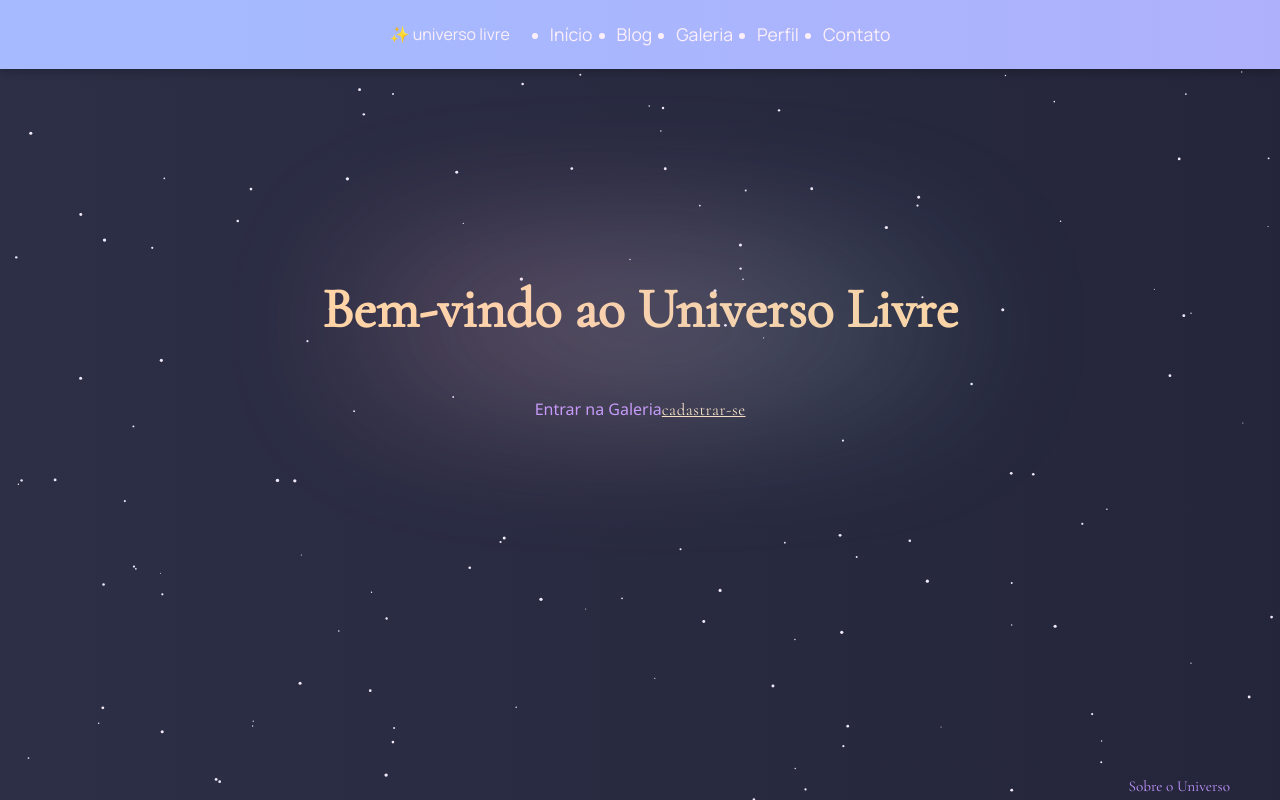
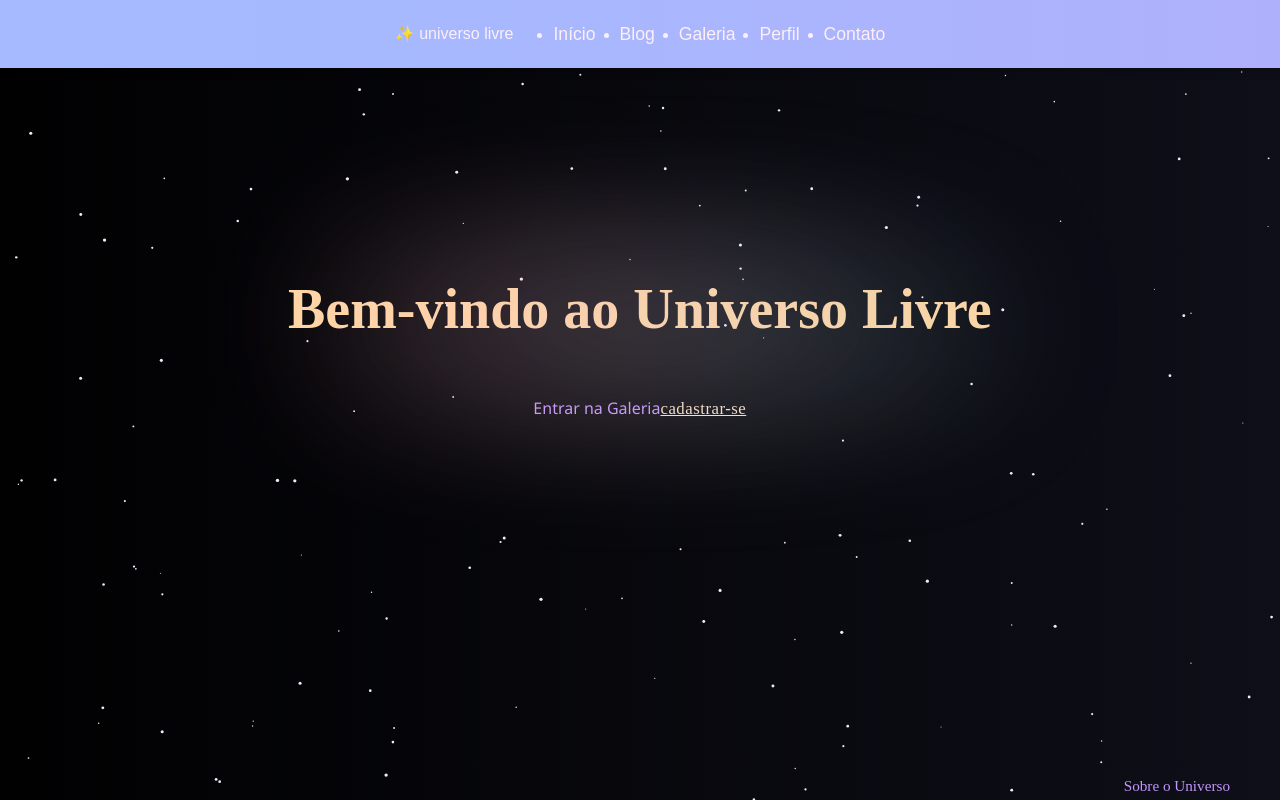
Before and after one commit to EmmyKnives1/Universe, a React (Create React App) app: page / in a window 1280 px wide. Built offline with nearby package versions, Linux system fonts and the light colour scheme.

Commit message:
att font

```diff
--- a/public/index.html
+++ b/public/index.html
@@ -3,7 +3,10 @@
   <head>
     <meta charset="utf-8" />
     <link rel="icon" href="%PUBLIC_URL%/favicon.ico" />
-    <link href="https://fonts.googleapis.com/css2?family=Cormorant+Garamond&family=Manrope:wght@400;600&display=swap" rel="stylesheet">
+    <link rel="preconnect" href="https://fonts.googleapis.com">
+<link rel="preconnect" href="https://fonts.gstatic.com" crossorigin>
+<link href="https://fonts.googleapis.com/css2?family=Roboto:ital,wght@0,100..900;1,100..900&display=swap" rel="stylesheet">
+
 
     <meta name="viewport" content="width=device-width, initial-scale=1" />
     <meta name="theme-color" content="#000000" />
--- a/src/index.css
+++ b/src/index.css
@@ -6,7 +6,7 @@
 }
 
 body {
-  background: linear-gradient(270deg, #1b1c2e, #262742, #1b1c2e, #2d2f47);
+  background: linear-gradient(270deg, #000000, #0e0e0f, #1b1c2e, #010102);
   background-size: 600% 600%;
   height: 100vh;
   color: #fceff9;
--- a/src/index.js
+++ b/src/index.js
@@ -3,6 +3,7 @@
 import './index.css';
 import App from './App';
 import reportWebVitals from './reportWebVitals';
+
 
 
 const root = ReactDOM.createRoot(document.getElementById('root'));
--- a/src/pages/Home/Home.css
+++ b/src/pages/Home/Home.css
@@ -93,7 +93,7 @@
 }
 
 .entrar:hover {
-  background-color: rgba(255, 214, 165, 0.1);
+  background-color: rgba(0, 0, 0, 0.1);
   transform: scale(1.03);
 }
 
```
Also changed, not shown: src/logo.svg (deleted).
